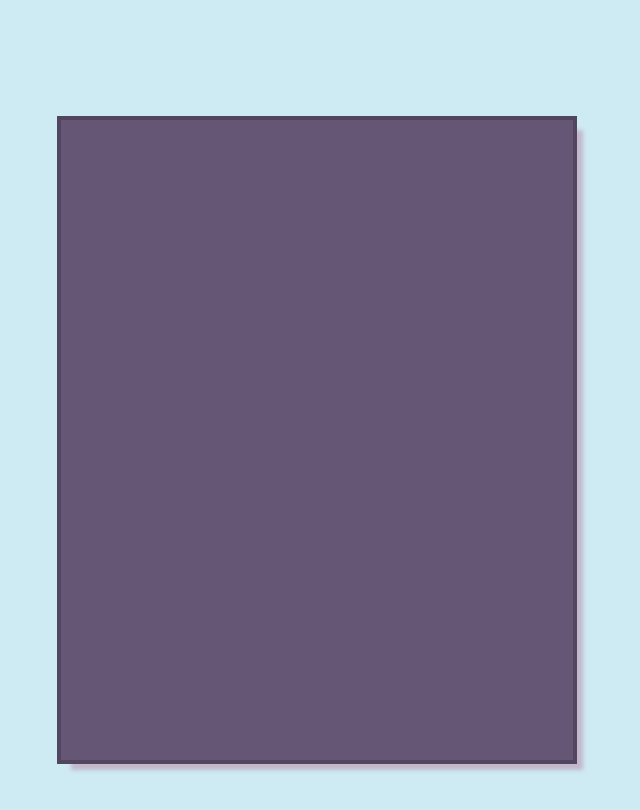
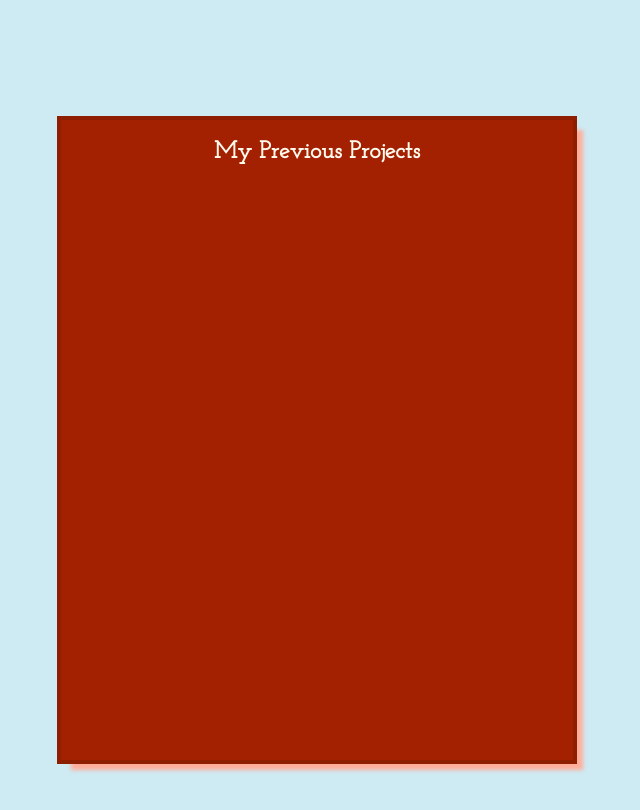
Before and after one commit to hamzafoy/hamza_foy_portfolio, a React (Create React App) app in the folder hamza-foy-portfolio/: page / in a window 1280 px wide. Shown: the part 920-1730 px from the top of the page, without its empty margins (195-835 px from the left). Built offline with nearby package versions, Linux system fonts and the light colour scheme.

Commit message:
adjust the color scheme for the Works Component.

```diff
--- a/hamza-foy-portfolio/src/Works/Works.css
+++ b/hamza-foy-portfolio/src/Works/Works.css
@@ -16,7 +16,13 @@
     grid-row-start: 2;
     grid-row-end: 7;
     color: #fffaee;
-    background-color: #655676;
-    box-shadow: 9.5px 9.5px 4px #C2B8CC;
-    outline: 4px solid #51455F;
+    background-color: #A32100;
+    box-shadow: 9.5px 9.5px 4px #FFAD99;
+    outline: 4px solid #8F1D00;
 }
+
+.works-cited h1 {
+    font-size: 24px;
+    font-family: 'JosefinSlab-Regular';
+    text-align: center;
+}
--- a/hamza-foy-portfolio/src/Works/Works.js
+++ b/hamza-foy-portfolio/src/Works/Works.js
@@ -8,6 +8,10 @@ class Works extends React.Component {
 
                 <section className="works-cited">
 
+                    <h1>
+                        My Previous Projects
+                    </h1>
+
                 </section>
 
             </div>
```
